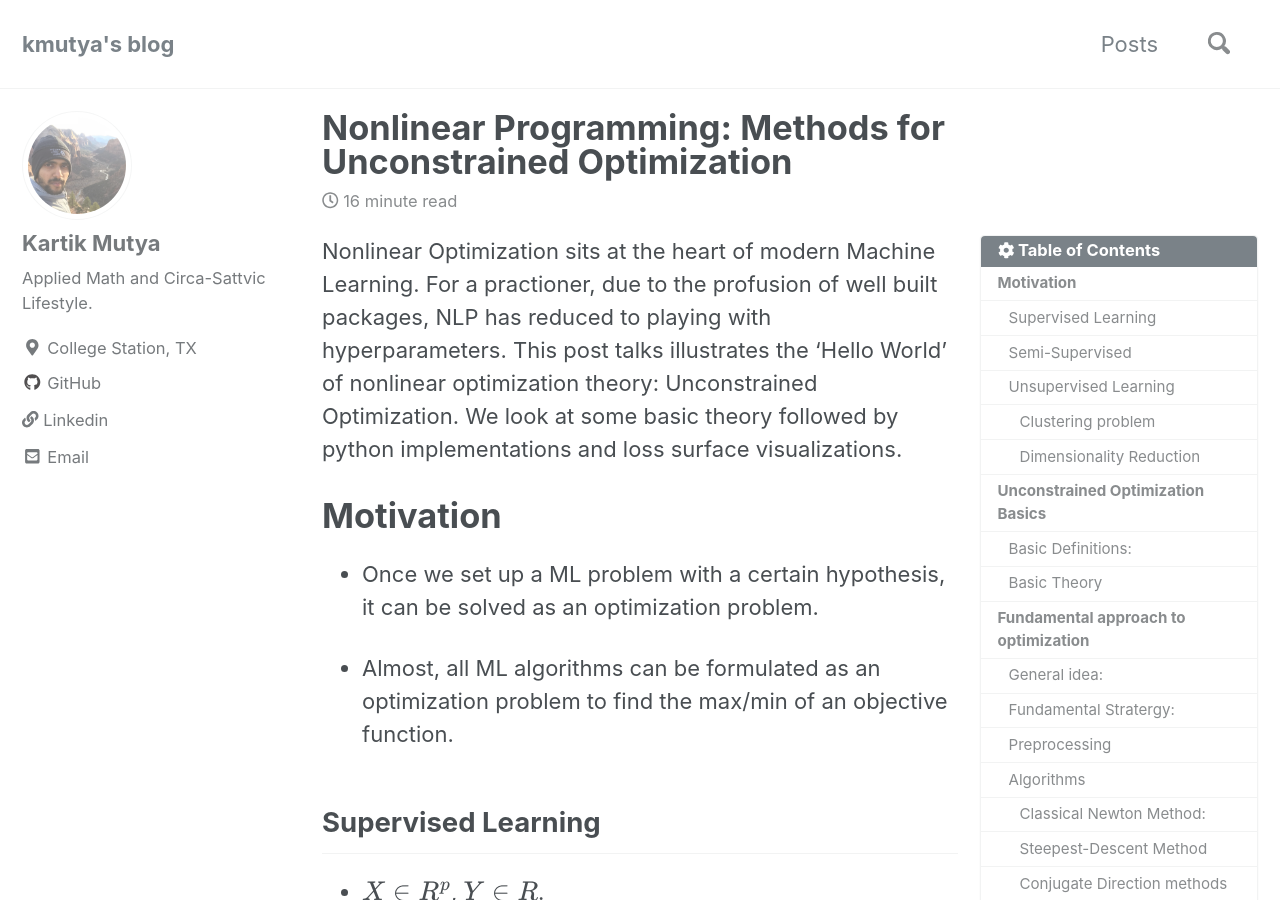
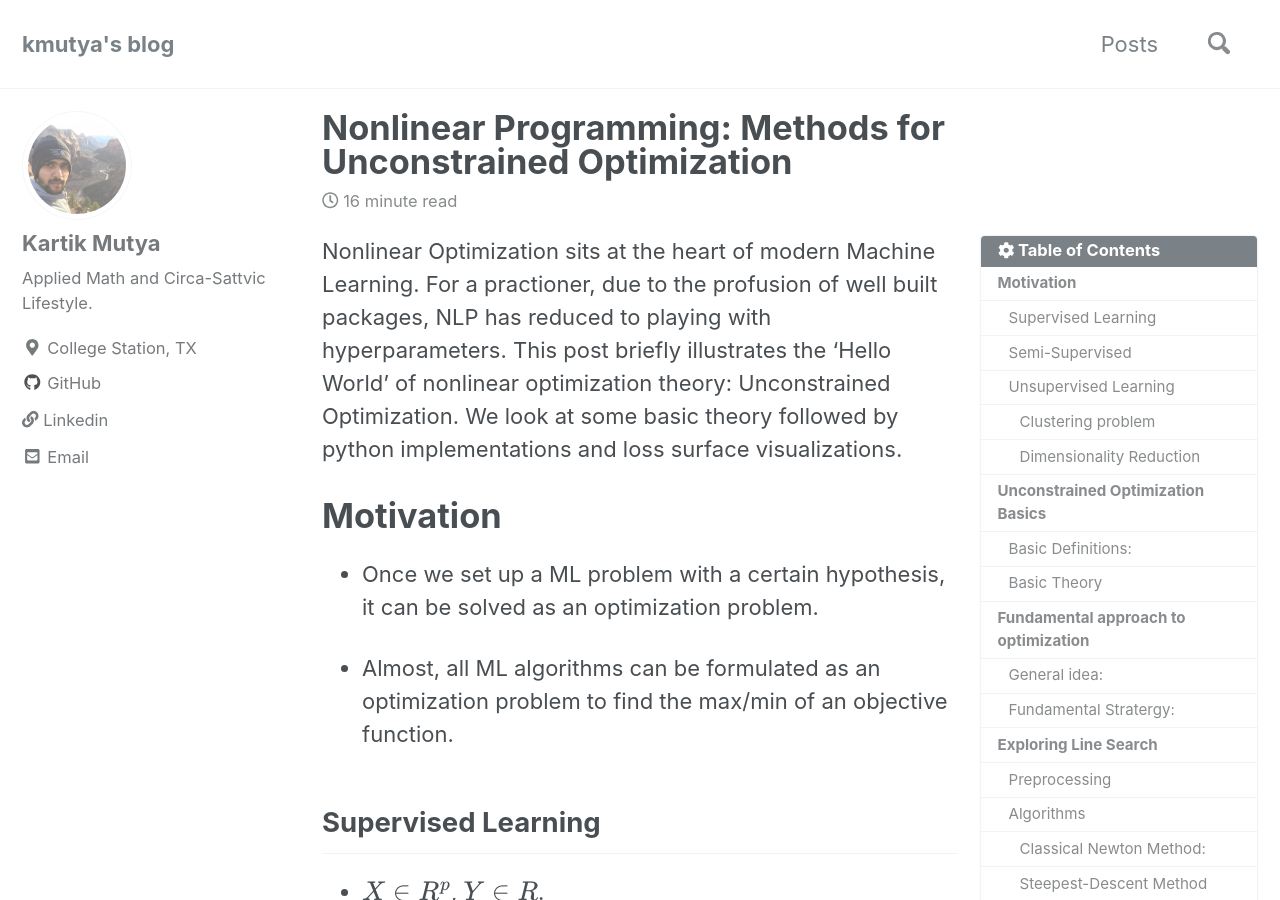
Before and after one commit to kmutya/kmutya.github.io, a Jekyll site: the page built from _posts/2019-03-30-Unconstrained_Optimization.md, in a window 1280 px wide and 900 px high. Built offline with Jekyll 4.4.1, drawn with Linux system fonts in a browser that asks for light colours; nearby versions of some CDN libraries; formulas are drawn with MathJax 3; some of the changed text lies outside the part shown.

Commit message:
uo change

```diff
--- a/_posts/2019-03-30-Unconstrained_Optimization.md
+++ b/_posts/2019-03-30-Unconstrained_Optimization.md
@@ -9,7 +9,7 @@
 toc_icon: "cog"
 ---
 
-Nonlinear Optimization sits at the heart of modern Machine Learning. For a practioner, due to the profusion of well built packages, NLP has reduced to playing with hyperparameters. This post talks illustrates the 'Hello World' of nonlinear optimization theory: Unconstrained Optimization. We look at some basic theory followed by python implementations and loss surface visualizations.
+Nonlinear Optimization sits at the heart of modern Machine Learning. For a practioner, due to the profusion of well built packages, NLP has reduced to playing with hyperparameters. This post briefly illustrates the 'Hello World' of nonlinear optimization theory: Unconstrained Optimization. We look at some basic theory followed by python implementations and loss surface visualizations.
 
 
 # Motivation
@@ -149,10 +149,10 @@
      - At $$\theta_k$$, construct a model function $$m_k$$ (using taylors theorem) whose behaviour at $$\theta_k$$ is similar to actual $$f$$.
      - We find the direction $p$ to move in by solving subproblem $$min_p \ m_k(\theta_k + p)$$
      - Restrict search for minimizer of $$m_k$$ to some region around $$\theta_k$$ because $$m_k$$ not a good approximation of $$f$$ if $$\theta$$ is far away.
-     - Usually, trust region is a ball ($$||p||_2 \leq \Delta$$), ellipse or box depending on norm.
+     - Usually, trust region is a ball $$(||p||_2 \leq \Delta)$$, ellipse or box depending on norm.
      - If candidate solution not found, trust region too large, shrink $$\Delta$$ and repeat.
 
-
+# Exploring Line Search
 
 In this post, we use the below two quadratic functions with respective loss surface for implementation and visulization.
 
```
